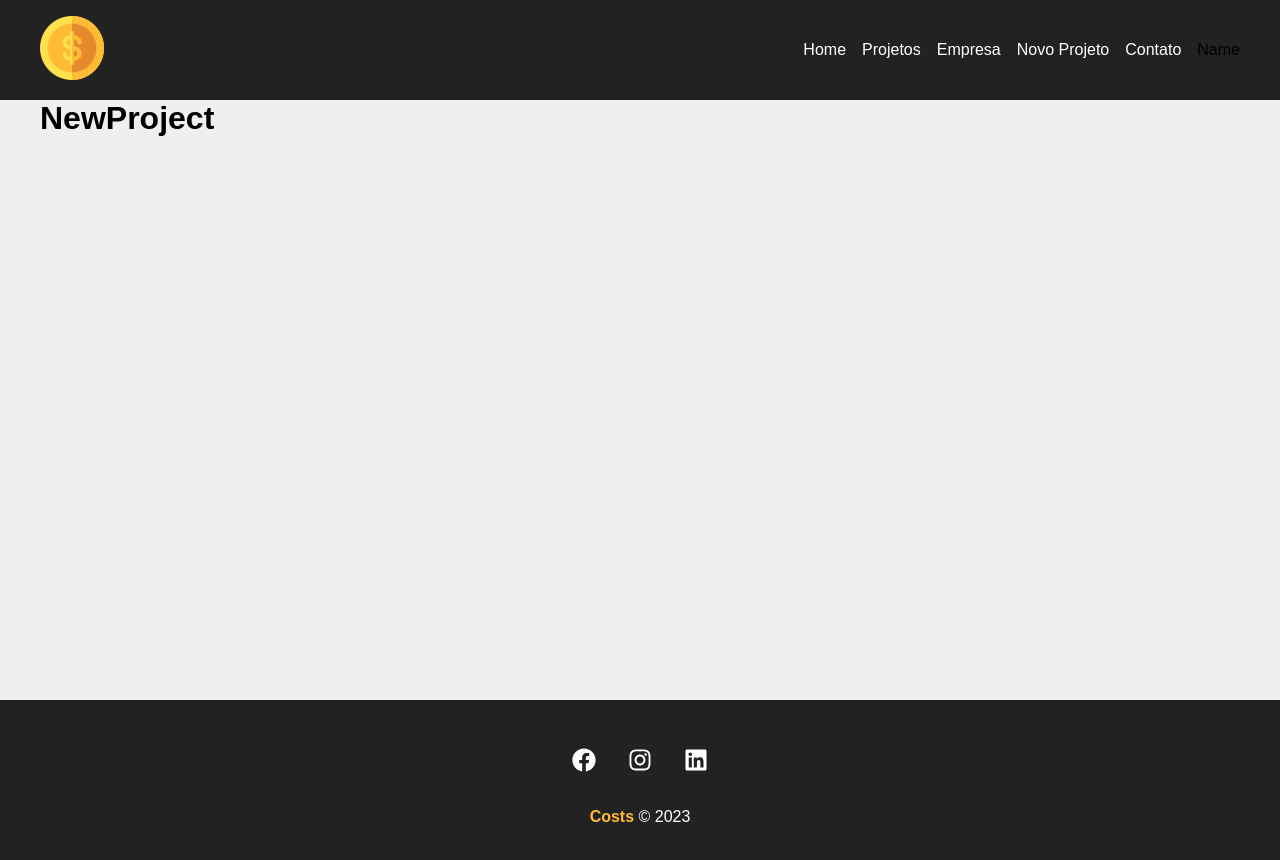
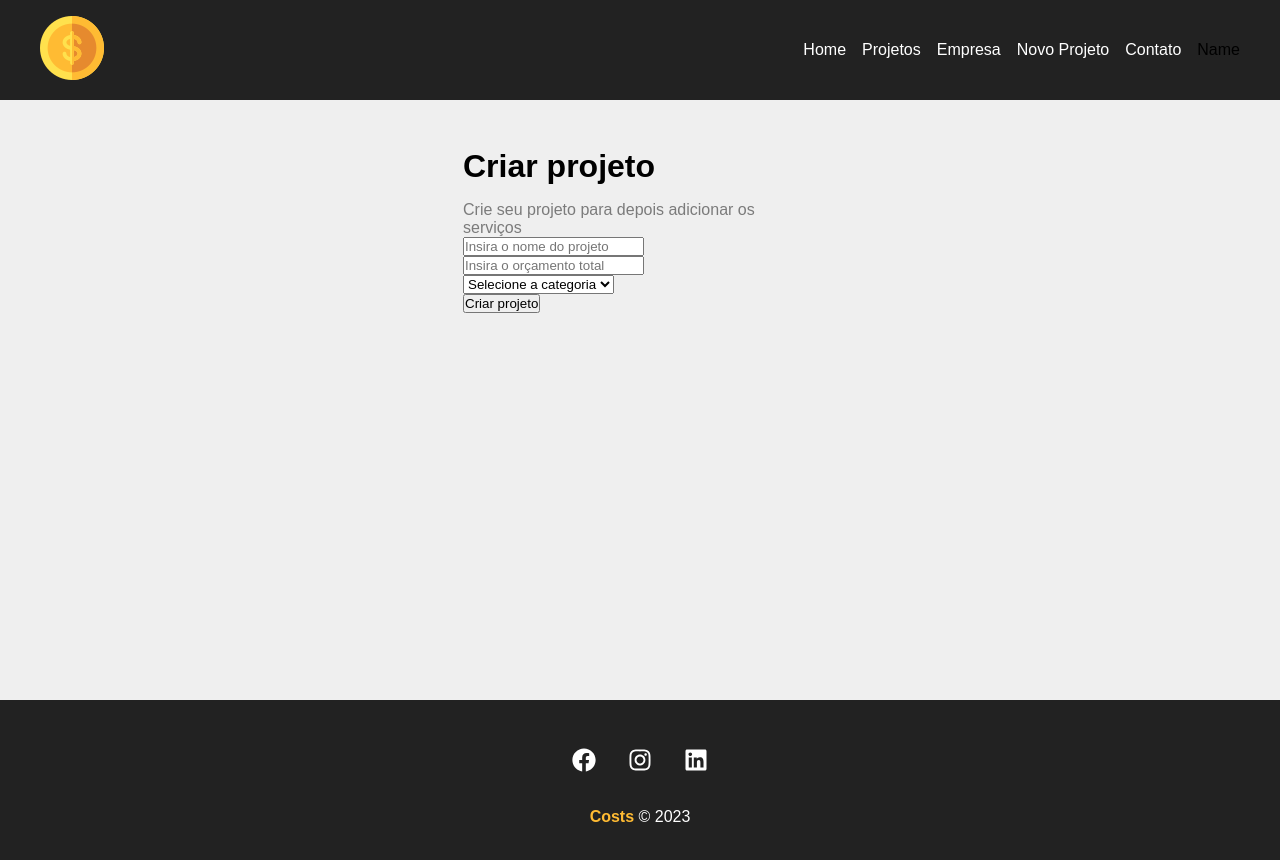
Before and after one commit to Rian-Fernandes/ReactProject, a React (Create React App) app in the folder costs/: page /newproject in a window 1280 px wide. Shown: the top 860 px of the page. Built offline with nearby package versions, Linux system fonts and the light colour scheme.

Commit message:
Estruturando o NewProject

```diff
--- a/costs/src/components/pages/NewProject.js
+++ b/costs/src/components/pages/NewProject.js
@@ -1,8 +1,12 @@
+import ProjectForm from '../project/ProjectForm'
+import styles from './NewProject.module.css'
 function NewProject(){
 
     return (
-        <div>
-            <h1>NewProject</h1>
+        <div className={styles.newproject_container}>
+            <h1>Criar projeto</h1>
+            <p>Crie seu projeto para depois adicionar os serviços</p>
+            <ProjectForm/>
         </div>
 
     )
--- /dev/null
+++ b/costs/src/components/pages/NewProject.module.css
@@ -0,0 +1,13 @@
+.newproject_container{
+    width: 450px;
+    margin: 0 auto;
+    padding: 3em;
+}
+
+.newproject_container h1{
+    margin-bottom: 0.5em;
+}
+
+.newproject_container p{
+    color: #7b7b7b;
+}
--- /dev/null
+++ b/costs/src/components/project/ProjectForm.js
@@ -0,0 +1,23 @@
+function ProjectForm (){
+    return(
+        <form>
+            <div>
+                <input type="text" placeholder ="Insira o nome do projeto"/>
+            </div>
+            <div>
+                <input type="number" placeholder="Insira o orçamento total"/>
+            </div>
+            <div>
+                <select name="category_id">
+                    <option disabled selected>
+                        Selecione a categoria</option>
+                </select>
+            </div>
+            <div>
+                <input type="submit" value="Criar projeto"/>
+            </div>
+        </form>
+    )
+}
+
+export default ProjectForm
```
